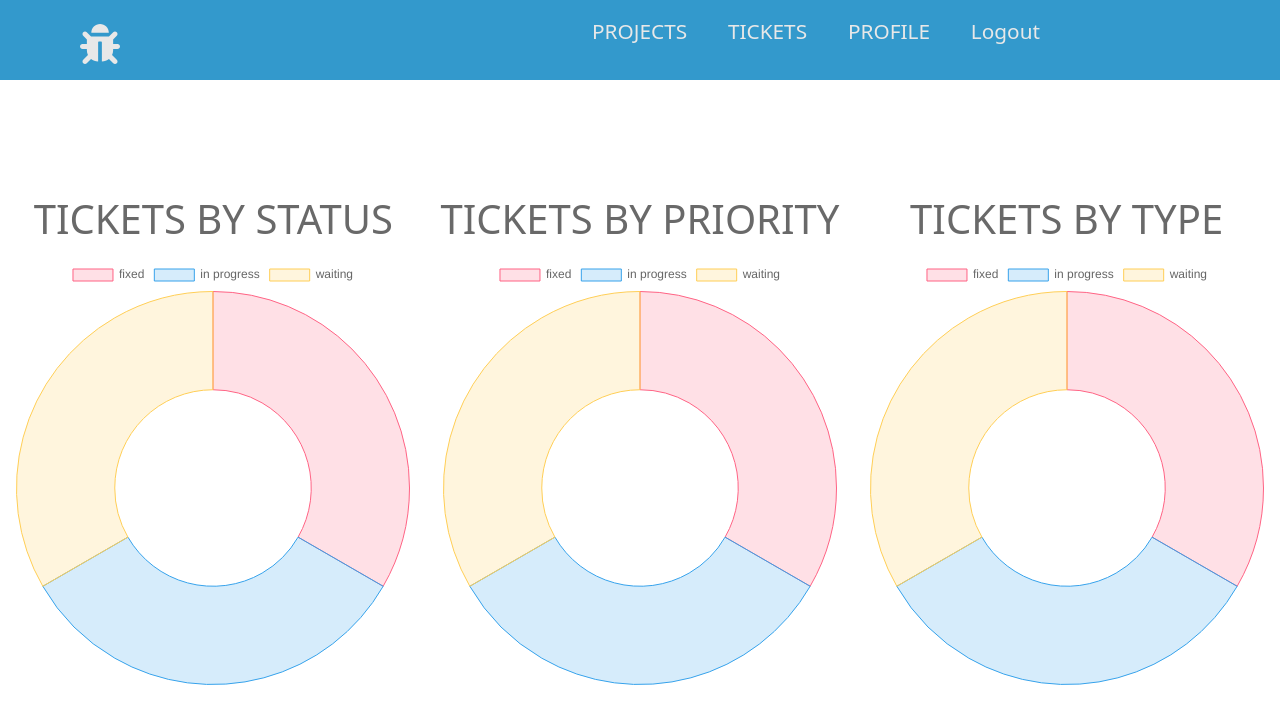
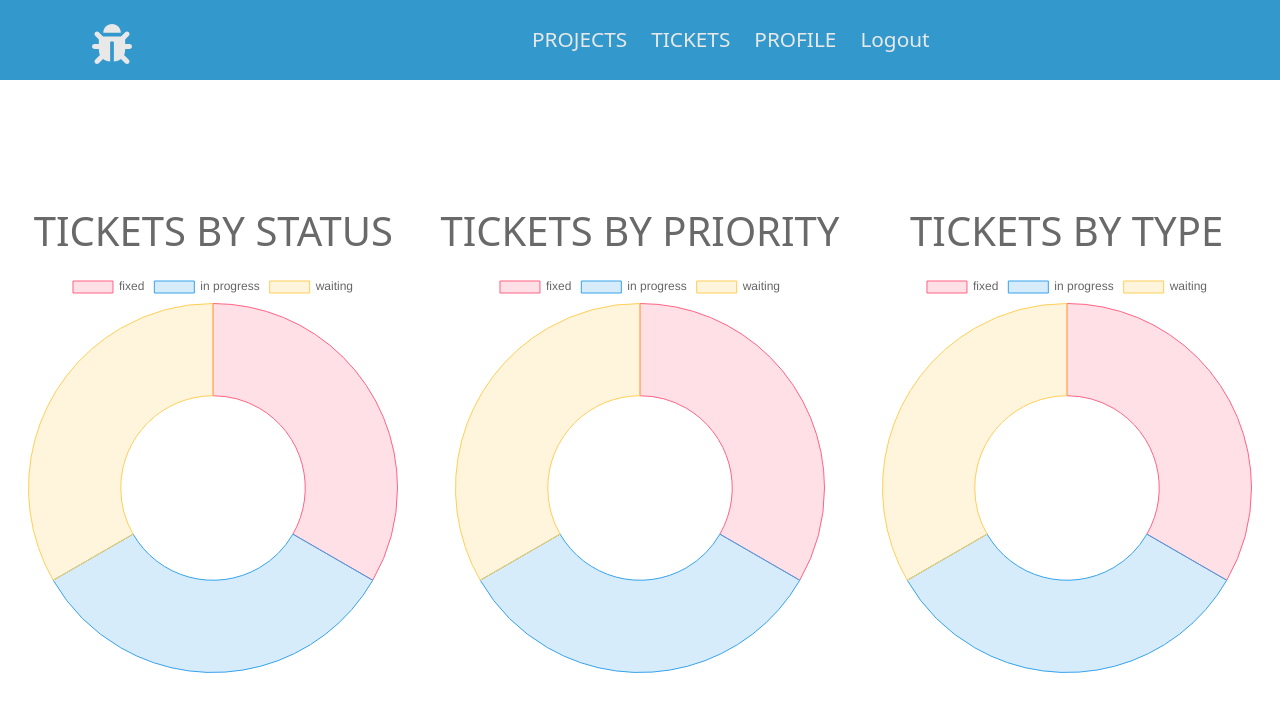
Before and after one commit to Abdulaiman/REACT-bug-tracker-front-end, a React (Create React App) app: page / in a window 1280 px wide. Shown: the top 724 px of the page. Built offline with nearby package versions, Linux system fonts and the light colour scheme; no server answers; sample sign-in values are in the browser's storage.

Commit message:
fixed some styling bug

```diff
--- a/src/components/home/home-component.jsx
+++ b/src/components/home/home-component.jsx
@@ -1,6 +1,7 @@
 import axios from "axios";
 import { useEffect, useState } from "react";
 import { DOMAIN } from "../../utilities/utils";
+import { Container, Row, Col } from "react-bootstrap";
 import "chart.js/auto";
 import { Doughnut } from "react-chartjs-2";
 import { ChartContainer, ChartParentContainer } from "./home.styles";
@@ -76,26 +77,28 @@ const Home = () => {
   ////
   ////
   return (
-    <ChartParentContainer>
+    <Container fluid as={ChartParentContainer}>
+      <ChartParentContainer as={Row}>
         {/* Doughnut component for ticket by status */}
 
-      <ChartContainer>
+        <ChartContainer as={Col}>
           <h1>TICKETS BY STATUS</h1>
           <Doughnut data={TicketByStatus} />
         </ChartContainer>
 
         {/* Doughnut component for ticket by priority */}
-      <ChartContainer>
+        <ChartContainer as={Col}>
           <h1>TICKETS BY PRIORITY</h1>
           <Doughnut data={TicketByPriority} />
         </ChartContainer>
 
         {/* Doughnut component for ticket by type */}
-      <ChartContainer>
+        <ChartContainer as={Col}>
           <h1>TICKETS BY TYPE</h1>
           <Doughnut data={TicketByType} />
         </ChartContainer>
       </ChartParentContainer>
+    </Container>
   );
 };
 
--- a/src/components/navigation/navigation-component.jsx
+++ b/src/components/navigation/navigation-component.jsx
@@ -1,4 +1,5 @@
 import { FaBug } from "react-icons/fa";
+import { Button, Container, Row, Col, Card } from "react-bootstrap";
 import {
   NavContainer,
   LinksContainer,
@@ -11,22 +12,32 @@ export const Navigation = () => {
   };
 
   return (
-    <NavContainer>
+    <NavContainer fluid as={Container}>
+      <Row as={NavContainer}>
+        <Col>
           <LogoContainer>
             <Links to={"/"}>{<FaBug />}</Links>
           </LogoContainer>
-      <div>
-        <LinksContainer as={"ul"}>
+        </Col>
+        <Col as={LinksContainer}>
+          <Row>
+            <Col>
               <Links to={"/projects"}>PROJECTS</Links>
-
+            </Col>
+            <Col>
               <Links to={"/tickets"}>TICKETS</Links>
-
+            </Col>
+            <Col>
               <Links to={"/profile"}>PROFILE</Links>
+            </Col>
+            <Col>
               <Links to={"/login"} onClick={logoutHandler}>
                 Logout
               </Links>
-        </LinksContainer>
-      </div>
+            </Col>
+          </Row>
+        </Col>
+      </Row>
     </NavContainer>
   );
 };
```
Lines whose indentation alone changed are shown as unchanged.
